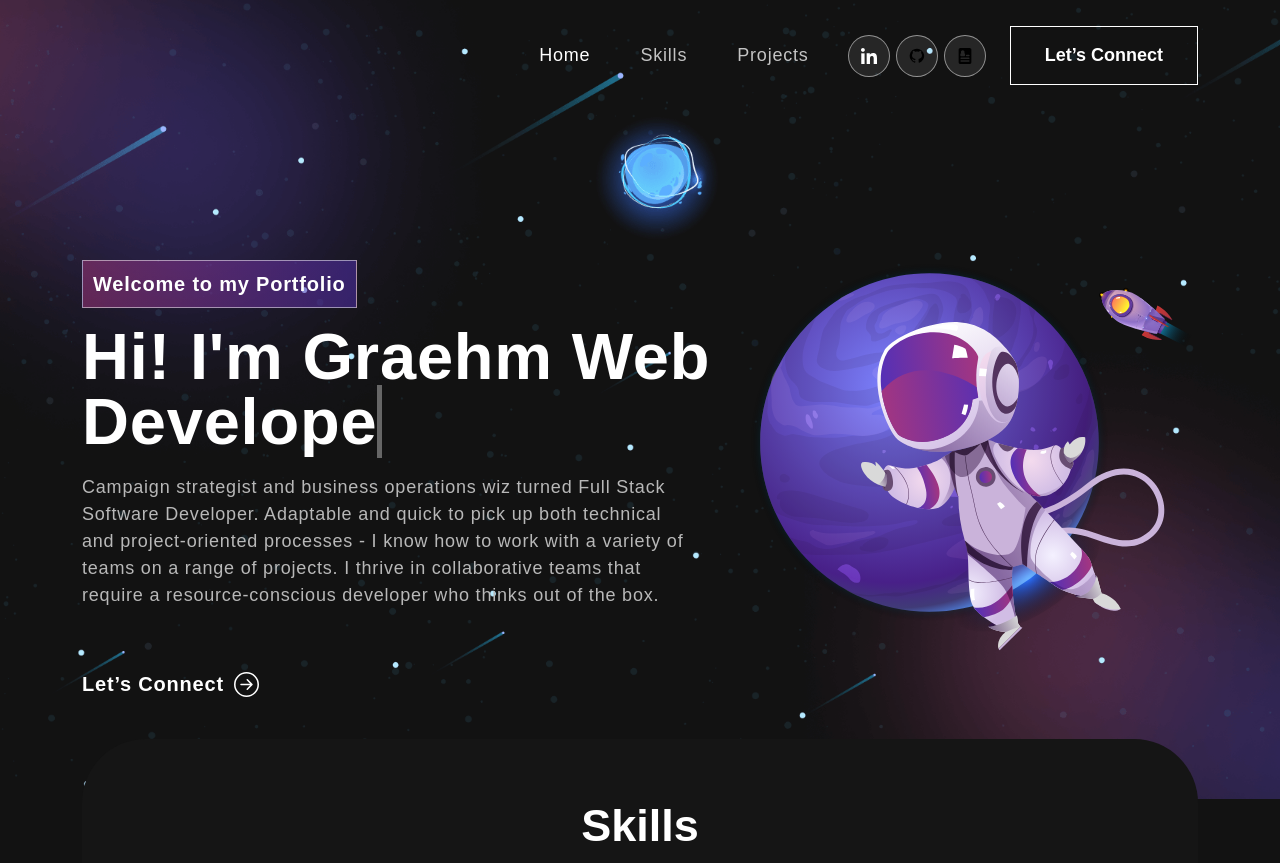
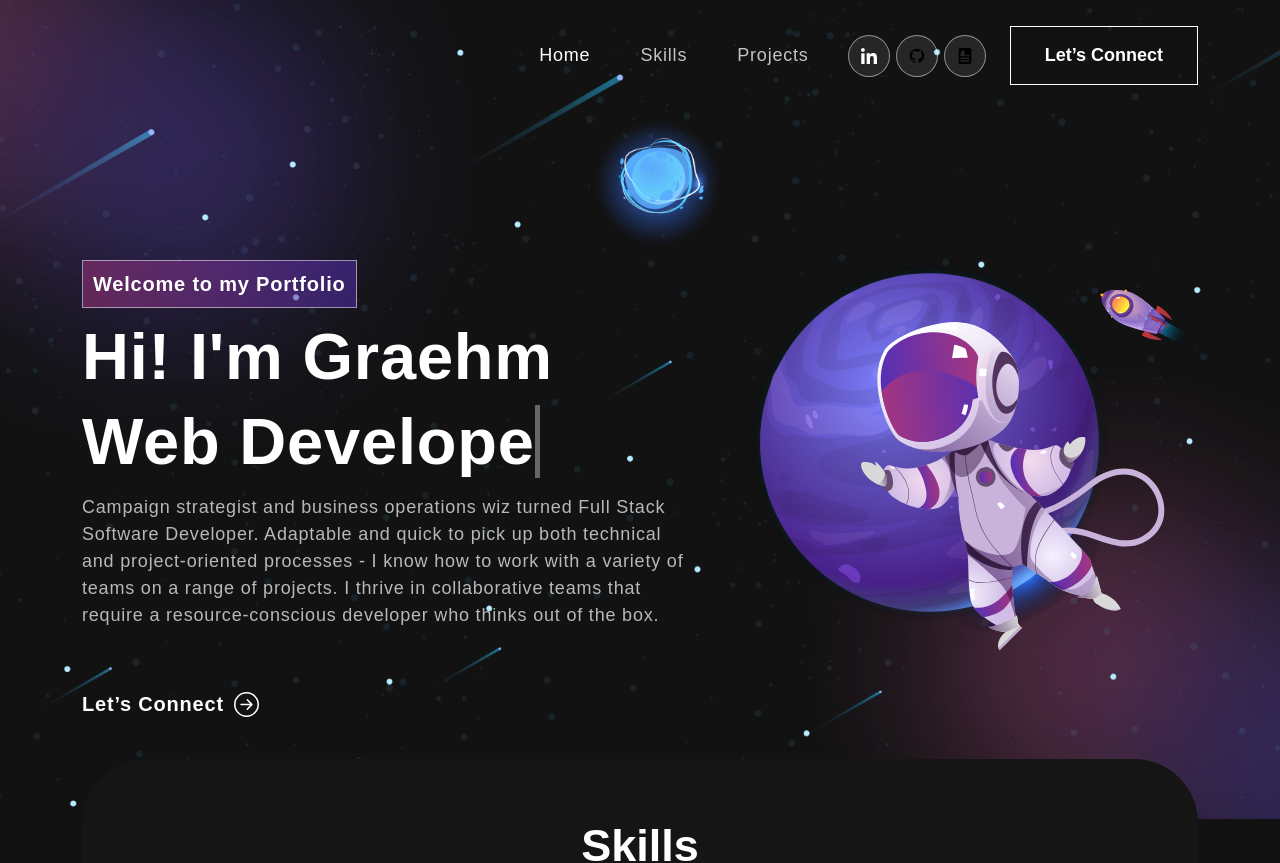
Before and after one commit to Graehm/portfolio, a React (Create React App) app: page / in a window 1280 px wide. Shown: the top 863 px of the page. Built offline with nearby package versions, Linux system fonts and the light colour scheme.

Commit message:
edit banner lines

```diff
--- a/src/components/Banner.js
+++ b/src/components/Banner.js
@@ -56,7 +56,8 @@
               {({ isVisible }) =>
               <div className={isVisible ? "animate__animated animate__fadeIn" : ""}>
                 <span className="tagline">Welcome to my Portfolio</span>
-                <h1>{`Hi! I'm Graehm`} <span className="txt-rotate" dataPeriod="1000" data-rotate='[ "Web Developer" ]'><span className="wrap">{text}</span></span></h1>
+                <h1>{`Hi! I'm Graehm`}</h1>
+                <h1><span className="txt-rotate" dataPeriod="1000" data-rotate='[ "Web Developer" ]'><span className="wrap">{text}</span></span></h1>
                   <p>
                     Campaign strategist and business operations wiz turned Full Stack Software Developer. Adaptable and quick to pick up both technical and project-oriented processes - I know how to work with a variety of teams on a range of projects.
                     I thrive in collaborative teams that require a resource-conscious developer who thinks out of the box.
```
